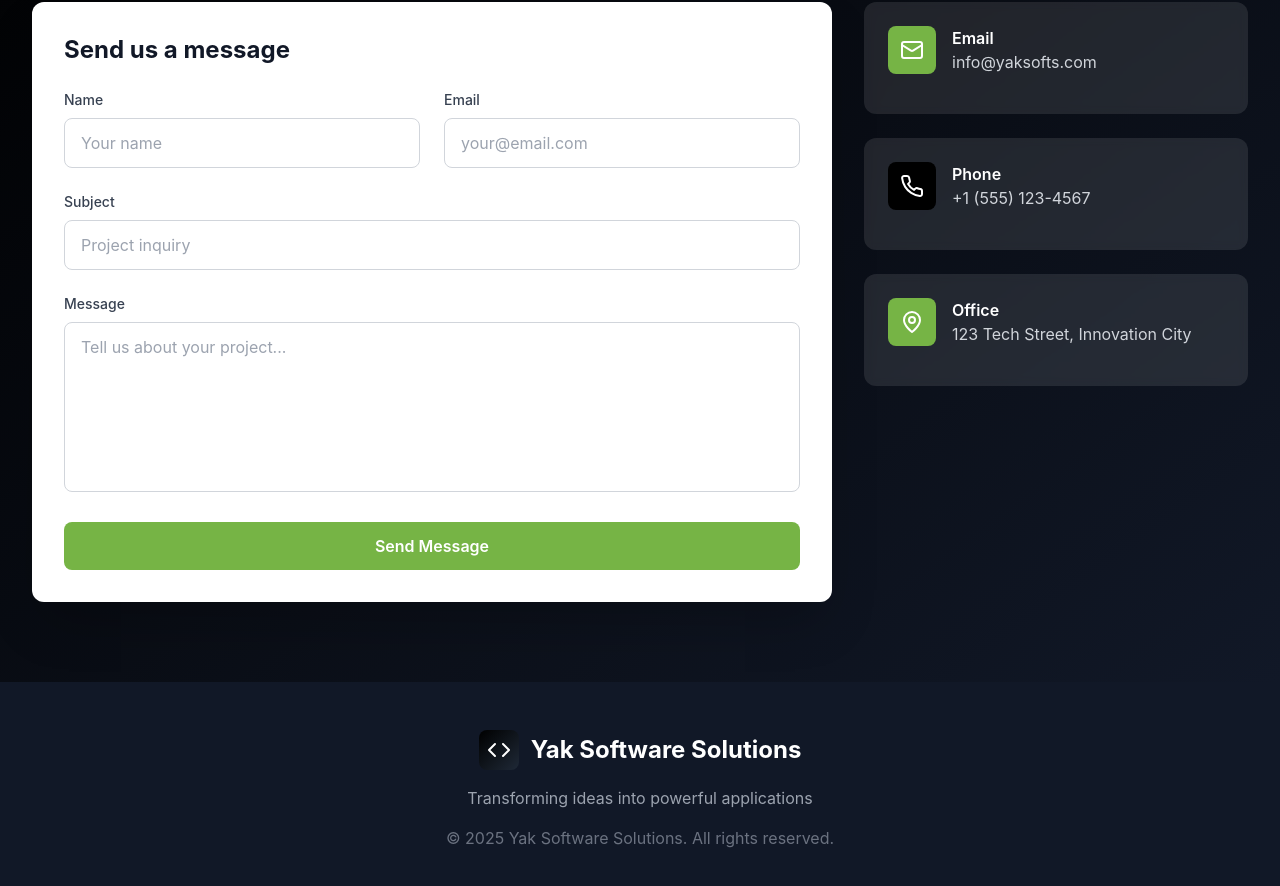
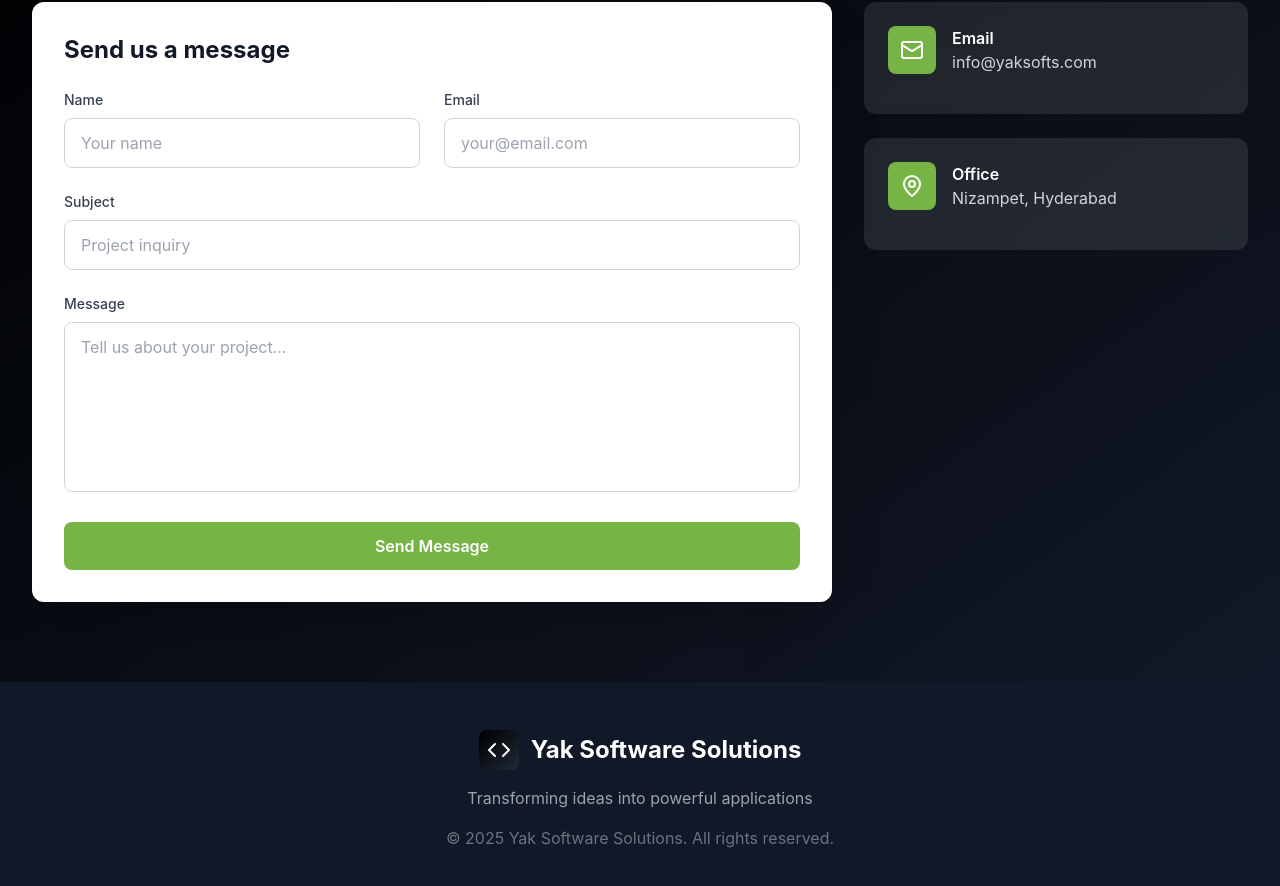
Before and after one commit to yakajay/yak-software, a React (Vite) app: page / in a window 1280 px wide. Shown: the part 2597-3483 px from the top of the page. Built offline with nearby package versions, Linux system fonts and the light colour scheme.

Commit message:
updating thr address

```diff
--- a/src/App.tsx
+++ b/src/App.tsx
@@ -351,7 +351,7 @@ function App() {
                 </div>
               </div>
 
-              <div className="bg-white/10 backdrop-blur-sm rounded-xl p-6 text-white">
+              {/* <div className="bg-white/10 backdrop-blur-sm rounded-xl p-6 text-white">
                 <div className="flex items-center space-x-4 mb-4">
                   <div className="w-12 h-12 bg-black rounded-lg flex items-center justify-center">
                     <Phone className="h-6 w-6" />
@@ -361,7 +361,7 @@ function App() {
                     <p className="text-gray-300">+1 (555) 123-4567</p>
                   </div>
                 </div>
-              </div>
+              </div> */}
 
               <div className="bg-white/10 backdrop-blur-sm rounded-xl p-6 text-white">
                 <div className="flex items-center space-x-4 mb-4">
@@ -370,7 +370,7 @@ function App() {
                   </div>
                   <div>
                     <h4 className="font-semibold">Office</h4>
-                    <p className="text-gray-300">123 Tech Street, Innovation City</p>
+                    <p className="text-gray-300">Nizampet, Hyderabad</p>
                   </div>
                 </div>
               </div>
```
